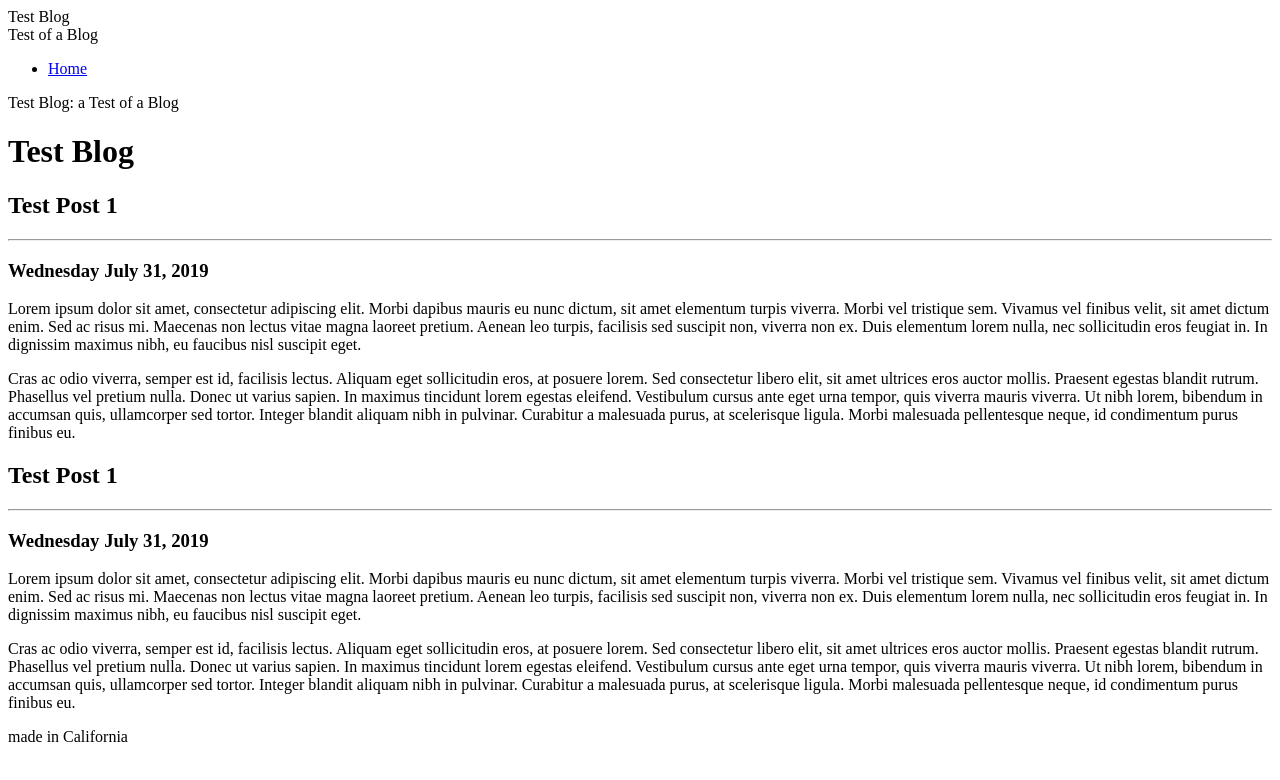
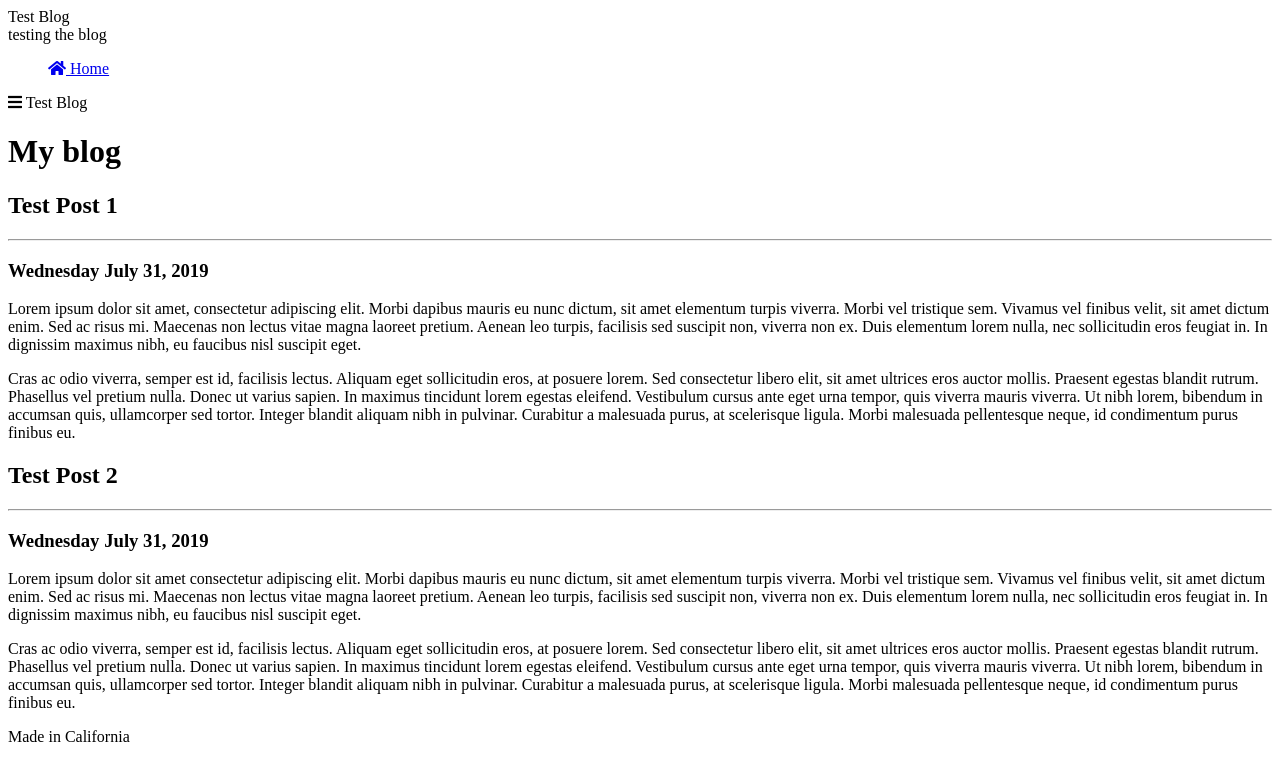
Before and after one commit to abconner25/personal-blog, a plain HTML site: page index.html in a window 1280 px wide. Drawn offline with Linux system fonts and the light colour scheme.

Commit message:
added font awesome icons

```diff
--- a/index.html
+++ b/index.html
@@ -1,10 +1,14 @@
 <!DOCTYPE html>
 <html lang="en">
  <head>
-    <meta charset="UTF-8">
-    <meta name="viewport" content="width=device-width, initial-scale=1.0">
-    <meta http-equiv="X-UA-Compatible" content="ie=edge">
-    <title>Test Blog - Web Developer</title>
+   <meta charset="UTF-8" />
+   <meta name="viewport" content="width=device-width, initial-scale=1.0" />
+   <meta http-equiv="X-UA-Compatible" content="ie=edge" />
+   <link
+     rel="stylesheet"
+     href="https://use.fontawesome.com/releases/v5.4.1/css/all.css"
+   />
+   <title>Test Blog - a test of a blog</title>
  </head>
  <body>
    <div class="parent">
@@ -12,60 +16,80 @@
        <nav>
          <div class="inner-wrap">
            <div class="site-header">Test Blog</div>
-                    <div class="site-subheader">Test of a Blog</div>
+           <div class="site-subheader">testing the blog</div>
            <ul class="site-navigation">
-                        <li><a href="index.html">Home</a></li>
+             <a href="index.html"><i class="fas fa-home"></i> Home</a>
            </ul>
          </div>
        </nav>
+
        <main>
          <div class="menu">
            <div class="menu-icon" id="sidebarCollapse">
-                        <span class="mobile-header">Test Blog: a Test of a Blog</span>
+             <i class="fas fa-bars"></i>
+             <span class="mobile-header">Test Blog</span>
            </div>
          </div>
-                <h1>Test Blog</h1>
+
+         <h1>My blog</h1>
          <article>
            <h2>Test Post 1</h2>
            <hr />
            <h3>Wednesday July 31, 2019</h3>
            <p>
-                        Lorem ipsum dolor sit amet, consectetur adipiscing elit. Morbi dapibus mauris eu nunc
-                        dictum, sit amet elementum turpis viverra. Morbi vel tristique sem. Vivamus vel finibus velit, sit amet
-                        dictum enim. Sed ac risus mi. Maecenas non lectus vitae magna laoreet pretium. Aenean leo turpis, facilisis
-                        sed suscipit non, viverra non ex. Duis elementum lorem nulla, nec sollicitudin eros feugiat in. In
-                        dignissim maximus nibh, eu faucibus nisl suscipit eget.
+             Lorem ipsum dolor sit amet, consectetur adipiscing elit. Morbi
+             dapibus mauris eu nunc dictum, sit amet elementum turpis viverra.
+             Morbi vel tristique sem. Vivamus vel finibus velit, sit amet
+             dictum enim. Sed ac risus mi. Maecenas non lectus vitae magna
+             laoreet pretium. Aenean leo turpis, facilisis sed suscipit non,
+             viverra non ex. Duis elementum lorem nulla, nec sollicitudin eros
+             feugiat in. In dignissim maximus nibh, eu faucibus nisl suscipit
+             eget.
            </p>
            <p>
-                        Cras ac odio viverra, semper est id, facilisis lectus. Aliquam eget sollicitudin eros, at posuere lorem.
-                        Sed consectetur libero elit, sit amet ultrices eros auctor mollis. Praesent egestas blandit rutrum. Phasellus vel pretium nulla. Donec ut varius sapien. In maximus tincidunt lorem egestas eleifend. Vestibulum cursus ante
-                        eget urna tempor, quis viverra mauris viverra. Ut nibh lorem, bibendum in accumsan quis, ullamcorper sed
-                        tortor. Integer blandit aliquam nibh in pulvinar. Curabitur a malesuada purus, at scelerisque ligula. Morbi
-                        malesuada pellentesque neque, id condimentum purus finibus eu.
+             Cras ac odio viverra, semper est id, facilisis lectus. Aliquam
+             eget sollicitudin eros, at posuere lorem. Sed consectetur libero
+             elit, sit amet ultrices eros auctor mollis. Praesent egestas
+             blandit rutrum. Phasellus vel pretium nulla. Donec ut varius
+             sapien. In maximus tincidunt lorem egestas eleifend. Vestibulum
+             cursus ante eget urna tempor, quis viverra mauris viverra. Ut nibh
+             lorem, bibendum in accumsan quis, ullamcorper sed tortor. Integer
+             blandit aliquam nibh in pulvinar. Curabitur a malesuada purus, at
+             scelerisque ligula. Morbi malesuada pellentesque neque, id
+             condimentum purus finibus eu.
            </p>
          </article>
 
          <article>
-                    <h2>Test Post 1</h2>
+           <h2>Test Post 2</h2>
            <hr />
            <h3>Wednesday July 31, 2019</h3>
            <p>
-                        Lorem ipsum dolor sit amet, consectetur adipiscing elit. Morbi dapibus mauris eu nunc
-                        dictum, sit amet elementum turpis viverra. Morbi vel tristique sem. Vivamus vel finibus velit, sit amet
-                        dictum enim. Sed ac risus mi. Maecenas non lectus vitae magna laoreet pretium. Aenean leo turpis, facilisis
-                        sed suscipit non, viverra non ex. Duis elementum lorem nulla, nec sollicitudin eros feugiat in. In
-                        dignissim maximus nibh, eu faucibus nisl suscipit eget.
+             Lorem ipsum dolor sit amet consectetur adipiscing elit. Morbi
+             dapibus mauris eu nunc dictum, sit amet elementum turpis viverra.
+             Morbi vel tristique sem. Vivamus vel finibus velit, sit amet
+             dictum enim. Sed ac risus mi. Maecenas non lectus vitae magna
+             laoreet pretium. Aenean leo turpis, facilisis sed suscipit non,
+             viverra non ex. Duis elementum lorem nulla, nec sollicitudin eros
+             feugiat in. In dignissim maximus nibh, eu faucibus nisl suscipit
+             eget.
            </p>
            <p>
-                        Cras ac odio viverra, semper est id, facilisis lectus. Aliquam eget sollicitudin eros, at posuere lorem.
-                        Sed consectetur libero elit, sit amet ultrices eros auctor mollis. Praesent egestas blandit rutrum. Phasellus vel pretium nulla. Donec ut varius sapien. In maximus tincidunt lorem egestas eleifend. Vestibulum cursus ante
-                        eget urna tempor, quis viverra mauris viverra. Ut nibh lorem, bibendum in accumsan quis, ullamcorper sed
-                        tortor. Integer blandit aliquam nibh in pulvinar. Curabitur a malesuada purus, at scelerisque ligula. Morbi
-                        malesuada pellentesque neque, id condimentum purus finibus eu.
+             Cras ac odio viverra, semper est id, facilisis lectus. Aliquam
+             eget sollicitudin eros, at posuere lorem. Sed consectetur libero
+             elit, sit amet ultrices eros auctor mollis. Praesent egestas
+             blandit rutrum. Phasellus vel pretium nulla. Donec ut varius
+             sapien. In maximus tincidunt lorem egestas eleifend. Vestibulum
+             cursus ante eget urna tempor, quis viverra mauris viverra. Ut nibh
+             lorem, bibendum in accumsan quis, ullamcorper sed tortor. Integer
+             blandit aliquam nibh in pulvinar. Curabitur a malesuada purus, at
+             scelerisque ligula. Morbi malesuada pellentesque neque, id
+             condimentum purus finibus eu.
            </p>
          </article>
+
          <footer>
-                    made in California
+           Made in California
          </footer>
        </main>
      </div>
```
Lines whose indentation alone changed are shown as unchanged.
